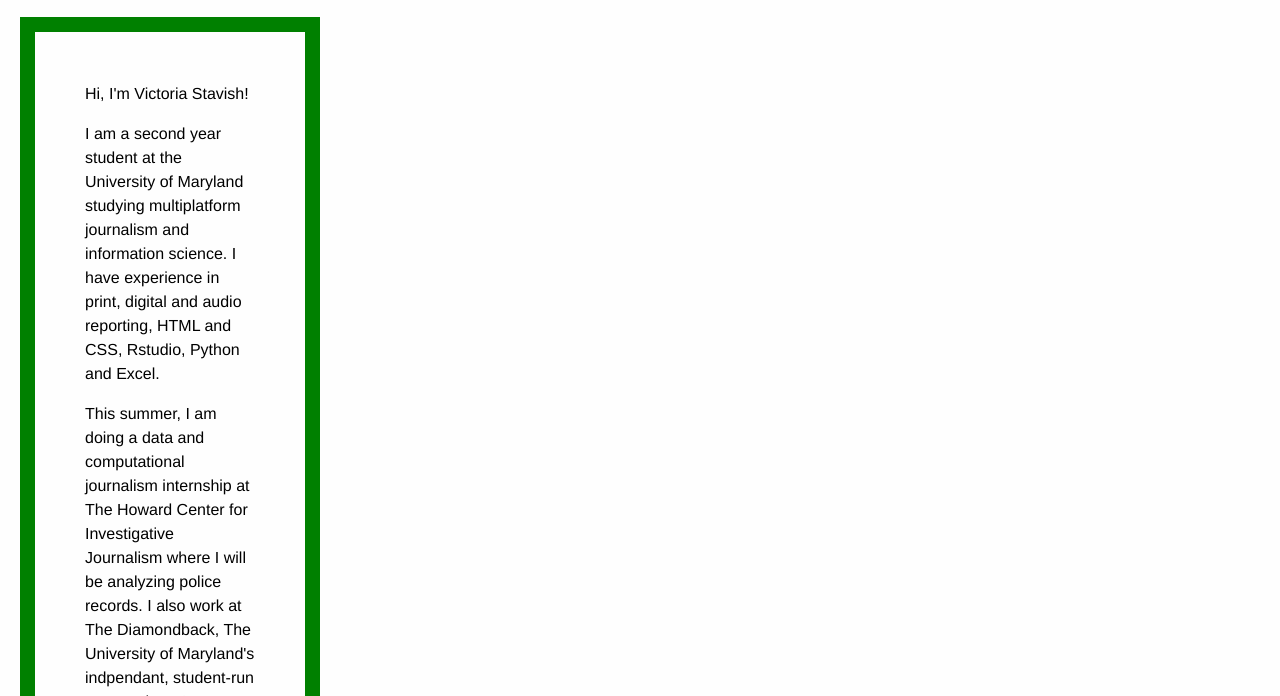
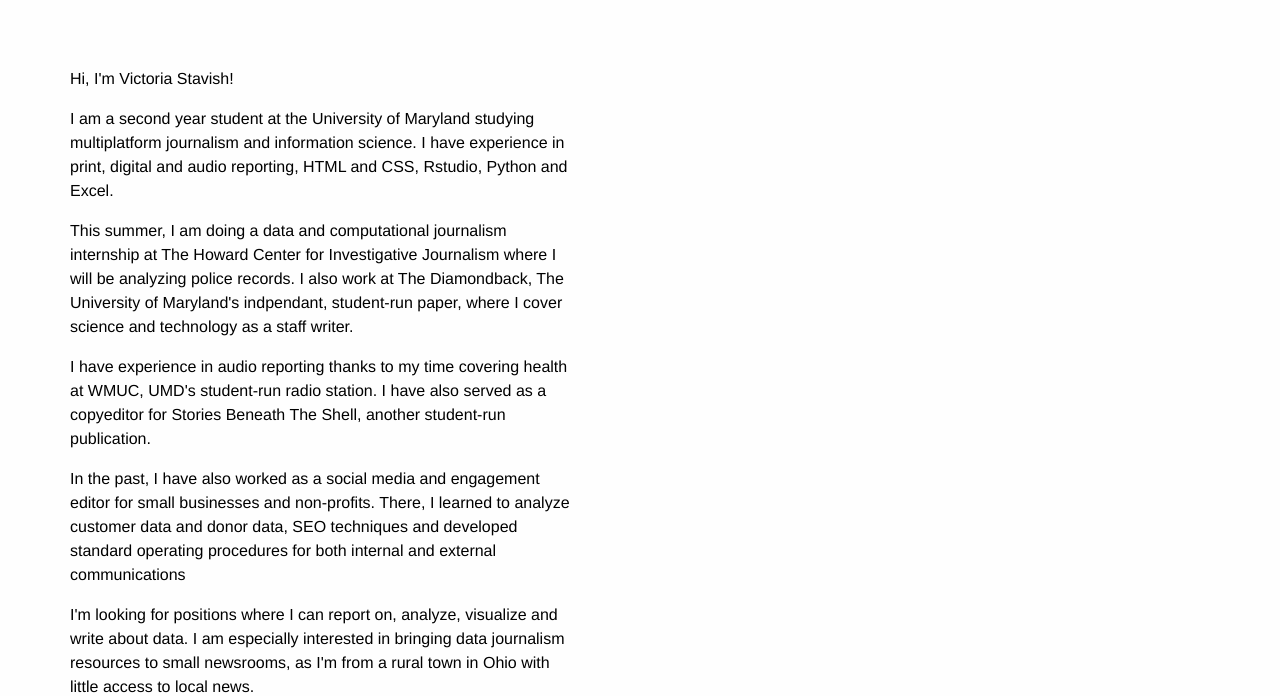
Before and after one commit to Vstavish/resume, a plain HTML site: page resume/resume.html in a window 1280 px wide. Shown: the part 704-1400 px from the top of the page. Drawn offline with Linux system fonts and the light colour scheme.

Commit message:
update box

```diff
--- a/resume/resume.style.css
+++ b/resume/resume.style.css
@@ -165,8 +165,8 @@ html {
   color: black;
   font-weight:200;
   text-align: left;
-  width: 300px;
-  border: 15px solid green;
+  width: 600px;
+  border: 15px #33485e;
   padding: 50px;
   margin: 20px;
 }
```
